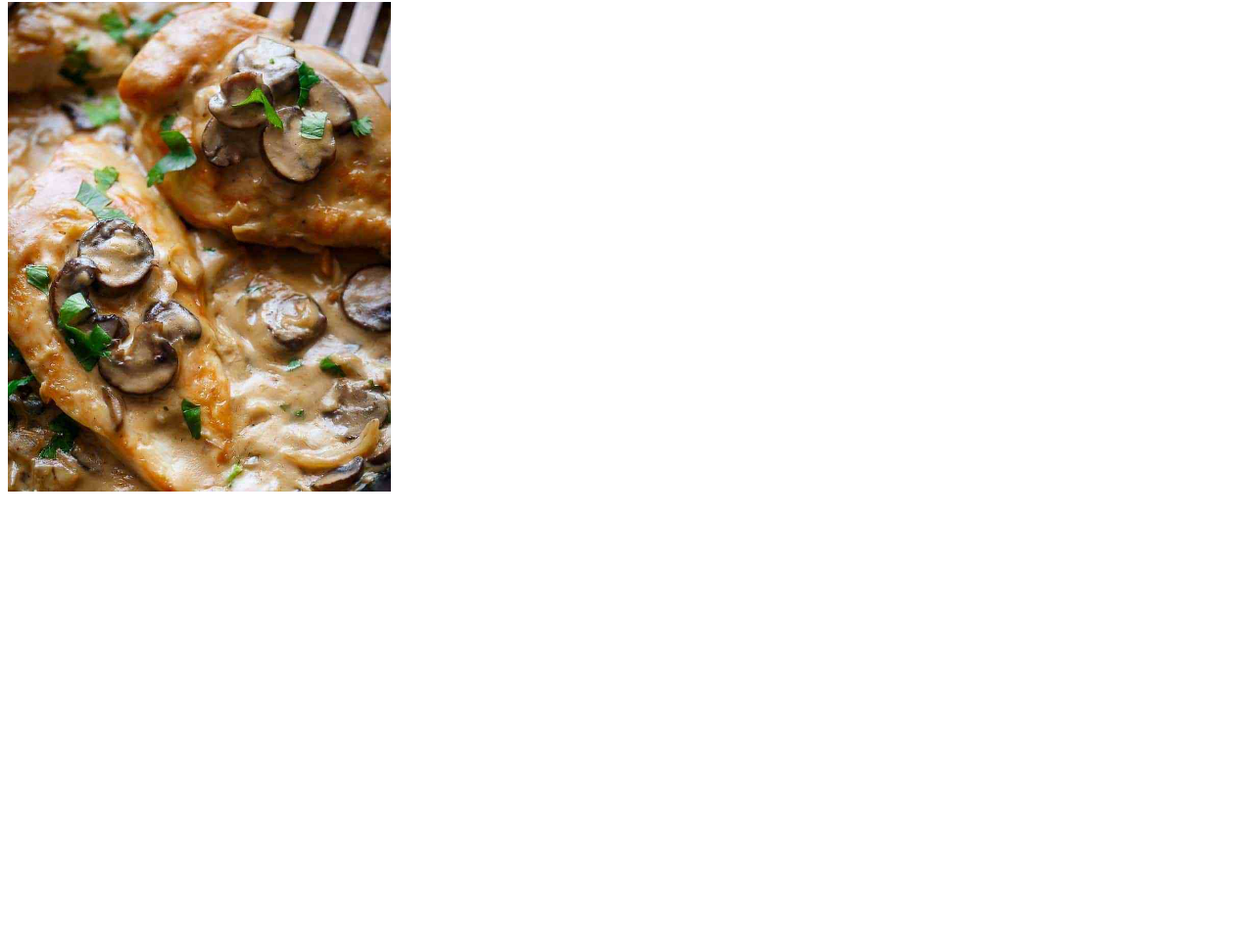
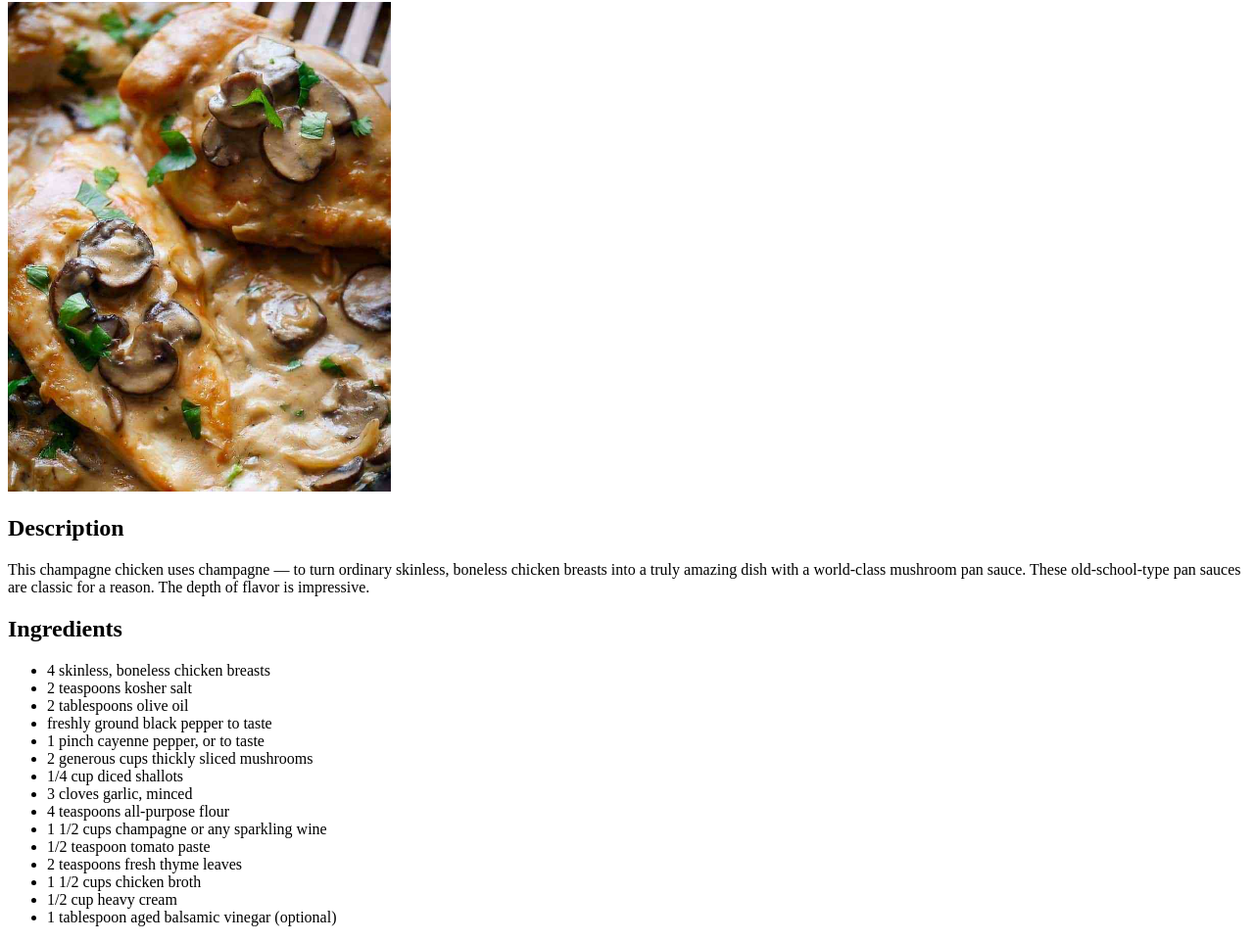
Before and after one commit to adubasava/odin-recipes, a plain HTML site: page recipes/chicken.html in a window 1280 px wide. Shown: the part 78-1040 px from the top of the page at 98% size. Before the commit the page ends 800 px from the top, so only its background shows below. Drawn offline with Linux system fonts and the light colour scheme.

Commit message:
Add description and ingredients for a recipy

```diff
--- a/recipes/chicken.html
+++ b/recipes/chicken.html
@@ -8,5 +8,27 @@
 <body>
     <h1>Champagne Chicken</h1>
     <img src="../images/Champagne-Chicken.jpg" alt="Champagne Chicken" height="500">
+    <h2>Description</h2>
+    <p>This champagne chicken uses champagne — to turn ordinary skinless,
+        boneless chicken breasts into a truly amazing dish with a world-class mushroom pan sauce.
+        These old-school-type pan sauces are classic for a reason. The depth of flavor is impressive.</p>
+    <h2>Ingredients</h2>
+    <ul>
+        <li>4 skinless, boneless chicken breasts</li>
+        <li>2 teaspoons kosher salt</li>
+        <li>2 tablespoons olive oil</li>
+        <li>freshly ground black pepper to taste</li>
+        <li>1 pinch cayenne pepper, or to taste</li>
+        <li>2 generous cups thickly sliced mushrooms</li>
+        <li>1/4 cup diced shallots</li>
+        <li>3 cloves garlic, minced</li>
+        <li>4 teaspoons all-purpose flour</li>
+        <li>1 1/2 cups champagne or any sparkling wine</li>
+        <li>1/2 teaspoon tomato paste</li>
+        <li>2 teaspoons fresh thyme leaves</li>
+        <li>1 1/2 cups chicken broth</li>
+        <li>1/2 cup heavy cream</li>
+        <li>1 tablespoon aged balsamic vinegar (optional)</li>
+    </ul>
 </body>
 </html>
```
